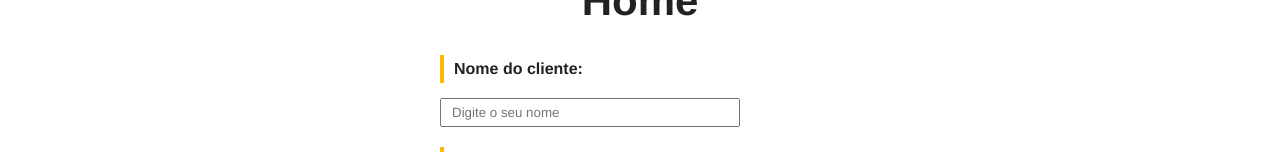
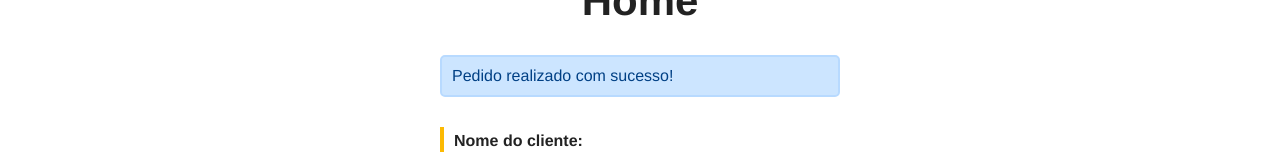
Before and after one commit to GustavoBPereira/vue-burger, a Vue app: page / in a window 1280 px wide. Both pictures are taken after typing "Sample" into the empty fields and a click on the input "Criar meu Burger!". Shown: the part 651-803 px from the top of the page. Built offline with nearby package versions, Linux system fonts and the light colour scheme; no server answers; data requests are answered from the project's data file.

Commit message:
AULA 27: Message component

```diff
--- a/db/db.json
+++ b/db/db.json
@@ -77,5 +77,16 @@
       "tipo": "Finalizado"
     }
   ],
-  "burgers": []
+  "burgers": [
+    {
+      "nome": "r",
+      "carne": "Maminha",
+      "pao": "Italiano Branco",
+      "opcionais": [
+        "Tomate"
+      ],
+      "status": "Solicitado",
+      "id": 1
+    }
+  ]
 }
--- a/src/components/BurgerForm.vue
+++ b/src/components/BurgerForm.vue
@@ -1,4 +1,5 @@
 <template>
+  <Message :msg="msg" v-show="msg" />
   <div>
     <form id="burger-form" method="POST" @submit="createBurger">
       <div class="input-container">
@@ -34,6 +35,7 @@
 </template>
 
 <script>
+import Message from './Message'
 
 export default {
   name: "BurgerForm",
@@ -98,6 +100,9 @@
   },
   mounted () {
     this.getIngredientes()
+  },
+  components: {
+    Message
   }
 }
 </script>
--- /dev/null
+++ b/src/components/Message.vue
@@ -0,0 +1,26 @@
+<template>
+  <div class="message-container">
+    <p>{{ msg }}</p>
+  </div>
+</template>
+
+<script>
+  export default {
+    name: "Message",
+    props: {
+      msg: String
+    }
+  }
+</script>
+
+<style scoped>
+  .message-container {
+    color: #004085;
+    background-color: #cce5ff;
+    border: 2px solid #b8daff;
+    border-radius: 5px;
+    padding: 10px;
+    max-width: 400px;
+    margin: 30px auto;
+  }
+</style>
```
